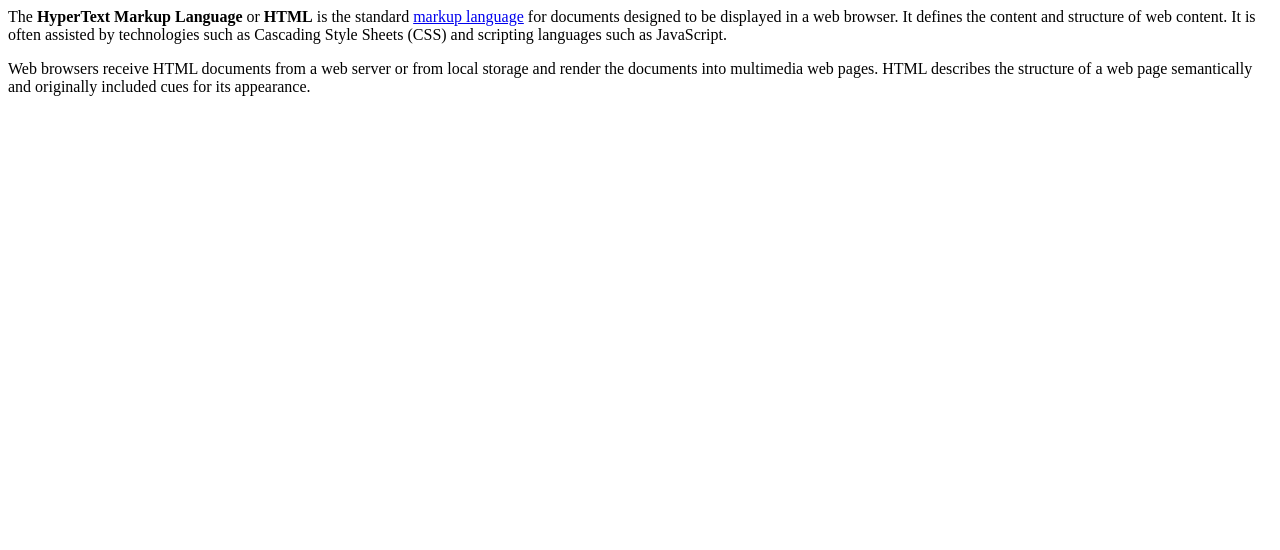
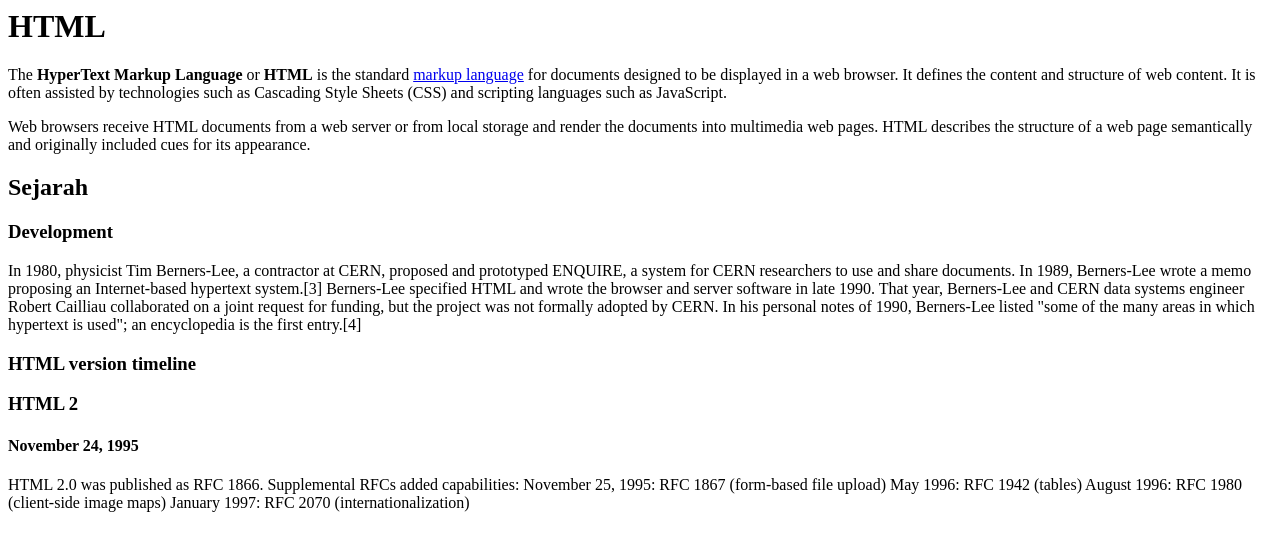
Before and after one commit to Suyono-Sukorame/belajar-dasar-html, a plain HTML site: page index.html in a window 1280 px wide. Drawn offline with Linux system fonts and the light colour scheme.

Commit message:
Membuat Format Heading atau Judul di HTML

```diff
--- a/index.html
+++ b/index.html
@@ -1,6 +1,24 @@
+<h1>HTML</h1>
 <p>
   The <b>HyperText Markup Language</b> or <b>HTML</b> is the standard <a href="https://en.wikipedia.org/wiki/HTML">markup language</a> for documents designed to be displayed in a web browser. It defines the content and structure of web
   content. It is often assisted by technologies such as Cascading Style Sheets (CSS) and scripting languages such as JavaScript.
 </p>
 
 <p>Web browsers receive HTML documents from a web server or from local storage and render the documents into multimedia web pages. HTML describes the structure of a web page semantically and originally included cues for its appearance.</p>
+
+<h2>Sejarah</h2>
+<h3>Development</h3>
+<p>
+  In 1980, physicist Tim Berners-Lee, a contractor at CERN, proposed and prototyped ENQUIRE, a system for CERN researchers to use and share documents. In 1989, Berners-Lee wrote a memo proposing an Internet-based hypertext system.[3]
+  Berners-Lee specified HTML and wrote the browser and server software in late 1990. That year, Berners-Lee and CERN data systems engineer Robert Cailliau collaborated on a joint request for funding, but the project was not formally adopted
+  by CERN. In his personal notes of 1990, Berners-Lee listed "some of the many areas in which hypertext is used"; an encyclopedia is the first entry.[4]
+</p>
+
+<h3>HTML version timeline</h3>
+<h3>HTML 2</h3>
+<h4>November 24, 1995</h4>
+
+<p>
+  HTML 2.0 was published as RFC 1866. Supplemental RFCs added capabilities: November 25, 1995: RFC 1867 (form-based file upload) May 1996: RFC 1942 (tables) August 1996: RFC 1980 (client-side image maps) January 1997: RFC 2070
+  (internationalization)
+</p>
```
Also changed, not shown: belajar-dasar-html.txt.
